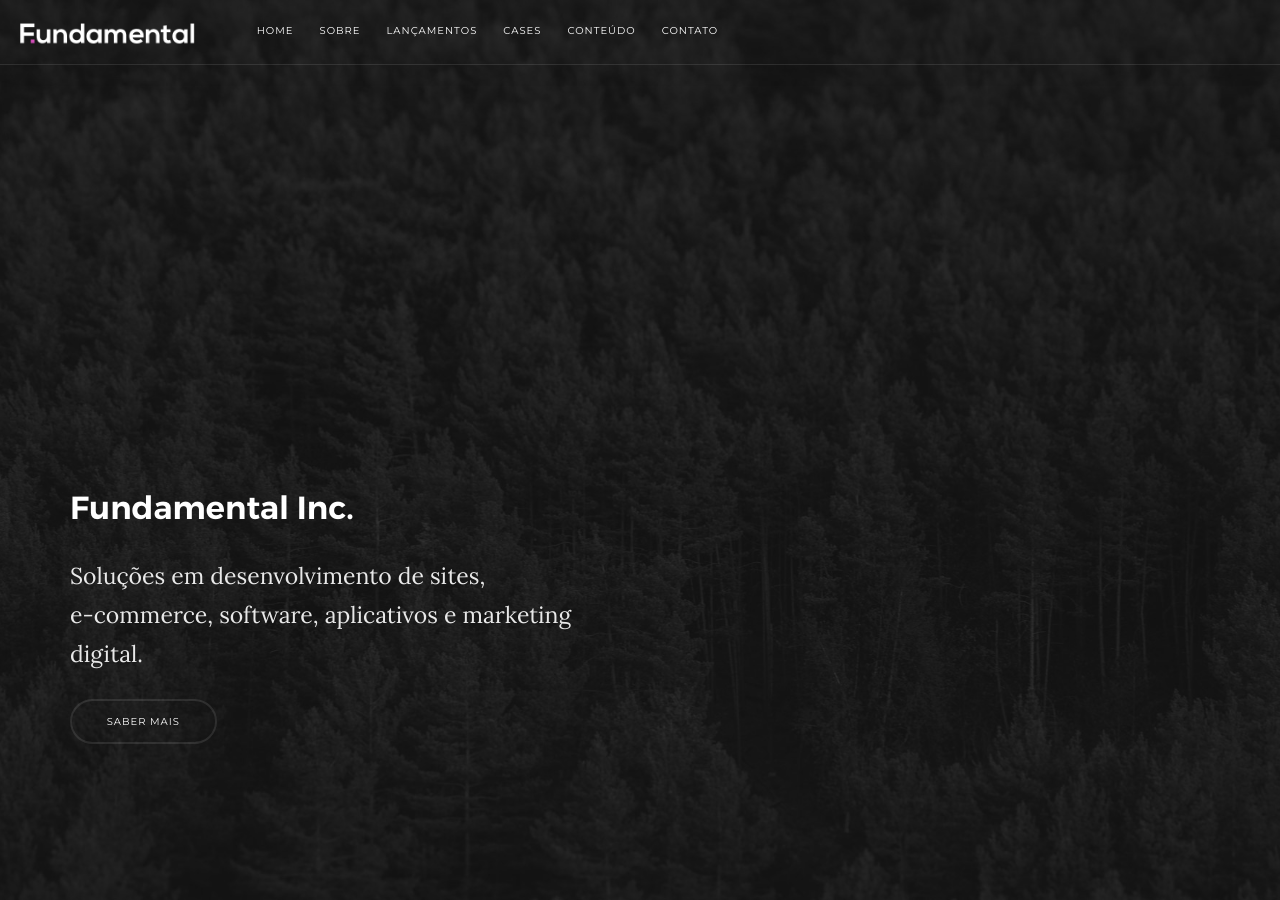
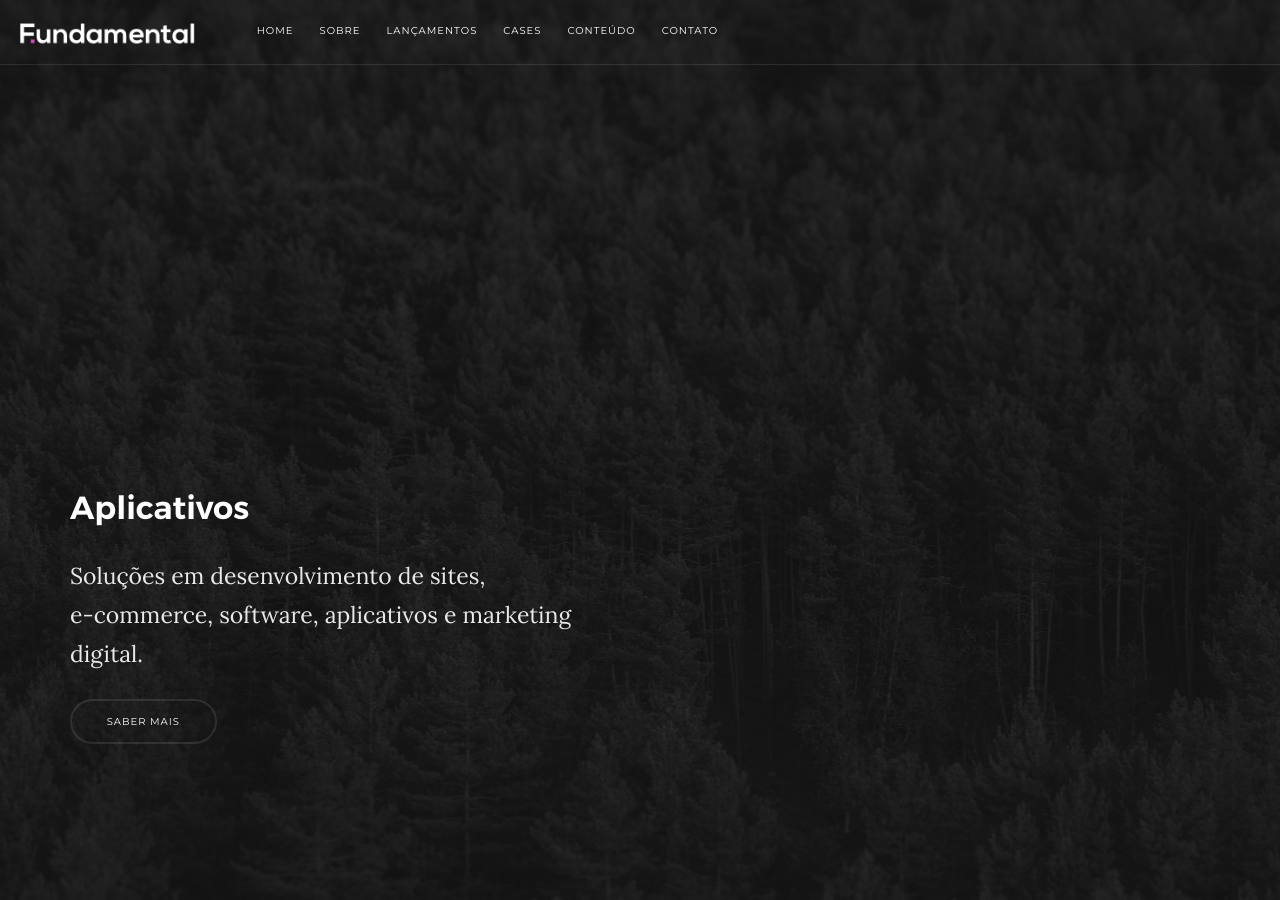
Before and after one commit to WeThinkIdeas/fundamental.github.io, a Jekyll site: the page built from index.html, in a window 1280 px wide and 900 px high. Built offline with Jekyll 4.4.1, drawn with Linux system fonts in a browser that asks for light colours; some of the changed lines change nothing that is shown.

Commit message:
typewriter

```diff
--- a/_includes/footer.html
+++ b/_includes/footer.html
@@ -210,6 +210,8 @@
 <script src="{{ "/js/scrollreveal.min.js" | prepend: site.baseurl }}"></script>
 <script src="{{ "/js/parallax.js" | prepend: site.baseurl }}"></script>
 <script src="{{ "/js/scripts.js" | prepend: site.baseurl }}"></script>
+<script src='https://ajax.googleapis.com/ajax/libs/jquery/1.12.0/jquery.min.js'></script>
+<script src="{{ "/js/index.js" | prepend: site.baseurl }}"></script>
 </body>
 
 </html>
--- a/index.html
+++ b/index.html
@@ -13,7 +13,7 @@
           								<div class="col-sm-6">
           									<h3>Fundamental Inc.</h3>
           									<p class="lead">
-          										Soluções em desenvolvimento de sites, <br>
+                              Soluções em desenvolvimento de sites, <br>
           									e-commerce, software, aplicativos e marketing digital.
           									</p>
           									<a class="btn btn--sm vpe" href="{{ site.baseurl }}/empresa">
@@ -175,7 +175,6 @@
 
 
 
-
     <!-- <section>
   				<div class="container">
   					<div class="row">
--- /dev/null
+++ b/js/index.js
@@ -0,0 +1,42 @@
+document.addEventListener('DOMContentLoaded',function(event){
+  // array with texts to type in typewriter
+  var dataText = [ "Fundamental Inc.", "Sites.", "Softwares.", "Aplicativos.", "Marketing Digital.", "Fundamental Inc." ];
+
+  // type one text in the typwriter
+  // keeps calling itself until the text is finished
+  function typeWriter(text, i, fnCallback) {
+    // chekc if text isn't finished yet
+    if (i < (text.length)) {
+      // add next character to h1
+     document.querySelector("h3").innerHTML = text.substring(0, i+1) +'<span aria-hidden="true"></span>';
+
+      // wait for a while and call this function again for next character
+      setTimeout(function() {
+        typeWriter(text, i + 1, fnCallback)
+      }, 100);
+    }
+    // text finished, call callback if there is a callback function
+    else if (typeof fnCallback == 'function') {
+      // call callback after timeout
+      setTimeout(fnCallback, 700);
+    }
+  }
+  // start a typewriter animation for a text in the dataText array
+   function StartTextAnimation(i) {
+     if (typeof dataText[i] == 'undefined'){
+        setTimeout(function() {
+          StartTextAnimation(0);
+        }, 20000);
+     }
+     // check if dataText[i] exists
+    if (i < dataText[i].length) {
+      // text exists! start typewriter animation
+     typeWriter(dataText[i], 0, function(){
+       // after callback (and whole text has been animated), start next text
+       StartTextAnimation(i + 1);
+     });
+    }
+  }
+  // start the text animation
+  StartTextAnimation(0);
+});
```
